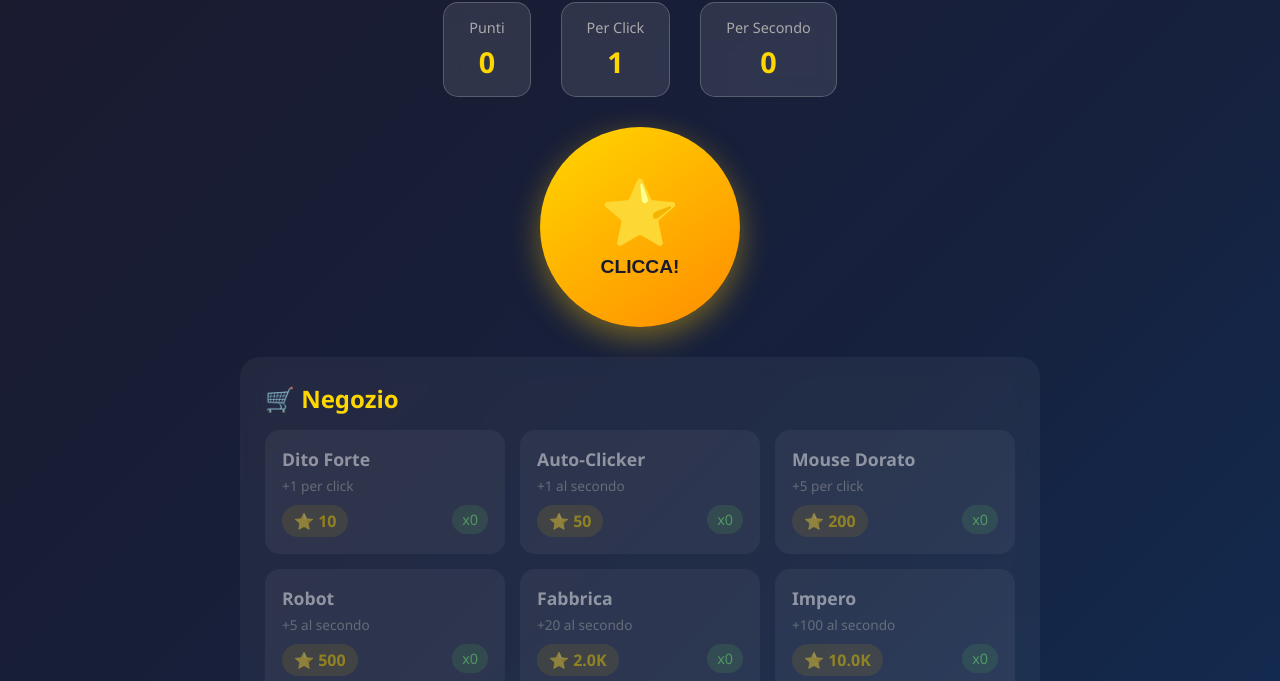
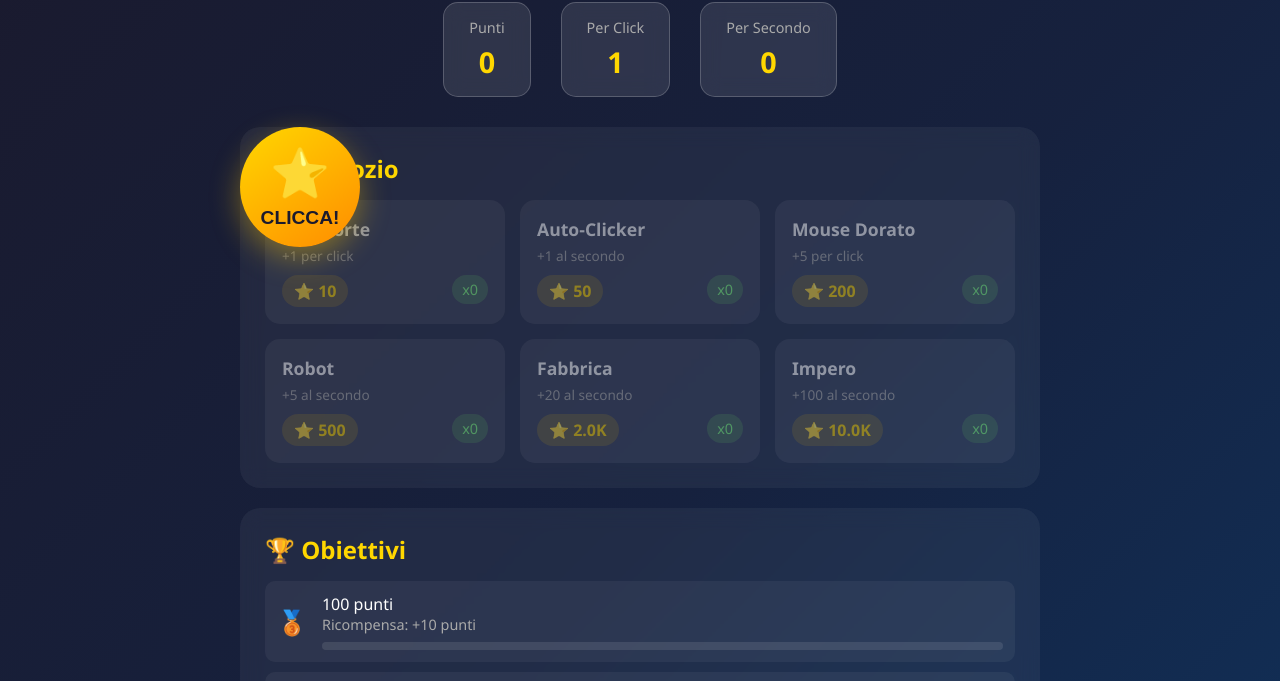
Before and after one commit to Cate159/syte, a website: page index.html in a window 1280 px wide. Shown: the part 93-774 px from the top of the page. Drawn offline with Linux system fonts and the light colour scheme.

Commit message:
Auto update

```diff
--- a/style.css
+++ b/style.css
@@ -73,8 +73,8 @@ h2 {
 }
 
 .main-btn {
-    width: 200px;
-    height: 200px;
+    width: 120px;
+    height: 120px;
     border-radius: 50%;
     border: none;
     background: linear-gradient(145deg, #ffd700, #ff8c00);
@@ -83,9 +83,10 @@ h2 {
     flex-direction: column;
     align-items: center;
     justify-content: center;
-    margin: 0 auto;
     transition: transform 0.1s, box-shadow 0.1s;
     box-shadow: 0 10px 30px rgba(255, 200, 0, 0.4);
+    position: fixed;
+    z-index: 1000;
 }
 
 .main-btn:hover {
@@ -98,7 +99,7 @@ h2 {
 }
 
 .main-btn .emoji {
-    font-size: 4rem;
+    font-size: 3rem;
     animation: bounce 1s ease infinite;
 }
 
```
